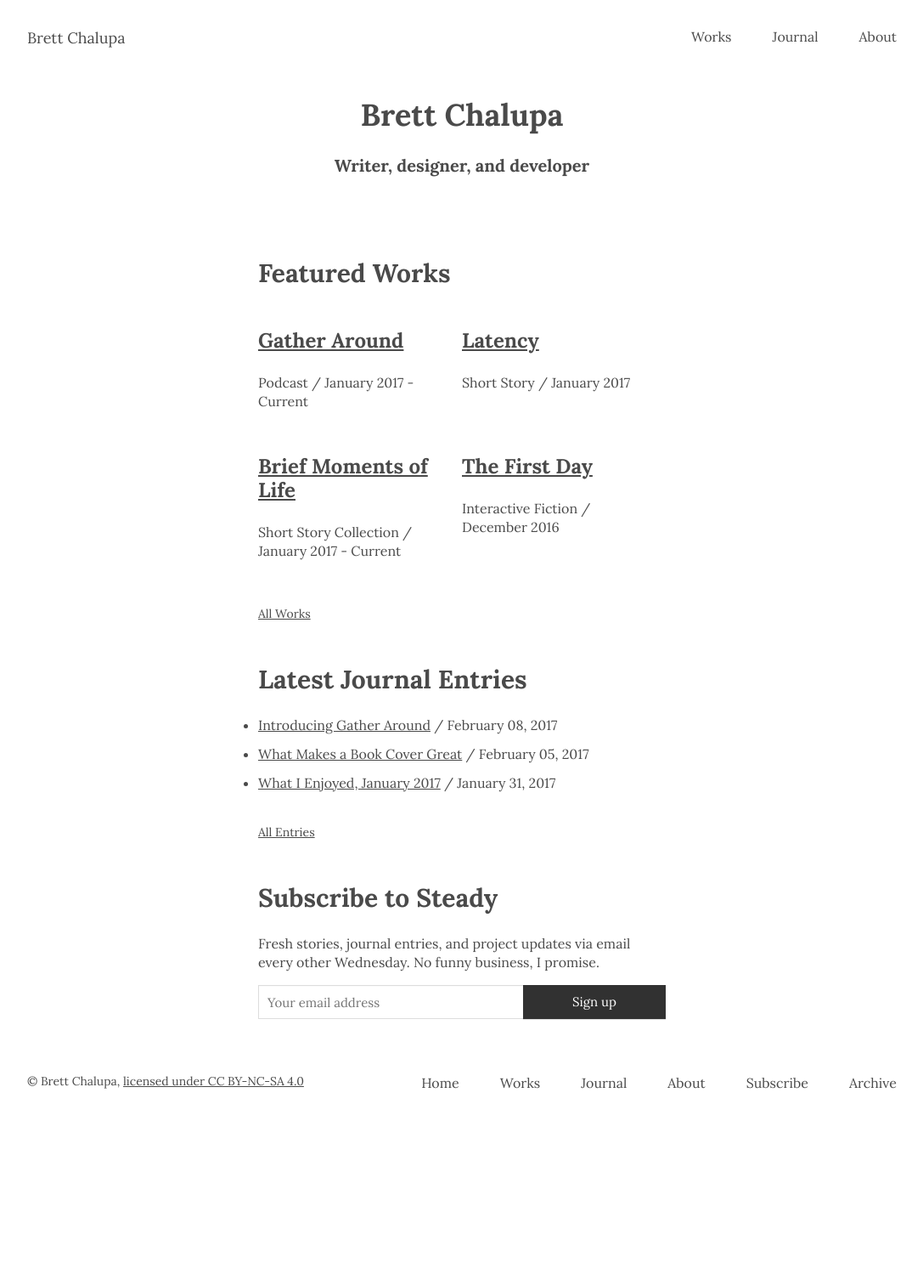
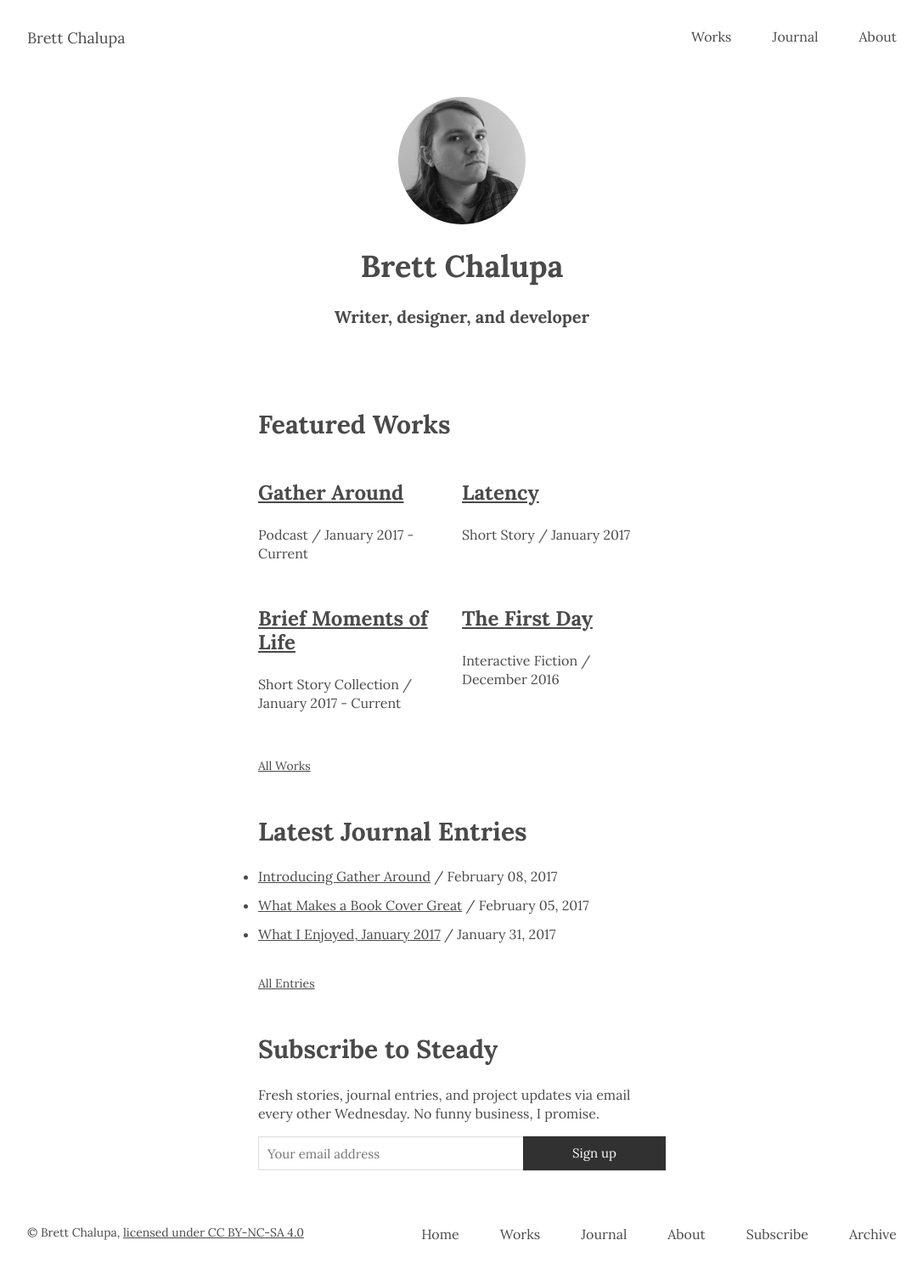
Before and after one commit to brettchalupa/brettchalupa.github.io, a Jekyll site: the page built from index.html, in a window 1280 px wide. Shown: the whole page at 85% size, without its empty margins (96-1183 px from the left). Built offline with Jekyll 4.4.1, drawn with Linux system fonts in a browser that asks for light colours; a script that is not in the unit is left out; before the commit the page ends 1321 px from its top, so only the background shows below that.

Commit message:
Display profile photo on home page
This adds a bit more character to the home page by making it more human
with my photo.

```diff
--- a/_sass/layout.scss
+++ b/_sass/layout.scss
@@ -291,6 +291,11 @@ iframe {
   .intro {
     margin-bottom: $spacing-unit * 2;
     text-align: center;
+
+    .profile-photo {
+      border-radius: 1000px;
+      max-width: 150px;
+    }
   }
 }
 
--- a/index.html
+++ b/index.html
@@ -5,6 +5,8 @@ layout: default
 
 <div id="home">
   <div class="intro">
+    <img alt='Profile photo of Brett' src='/img/brett_chalupa.jpg' class='profile-photo'>
+
     <h1>Brett Chalupa</h1>
 
     <h4>Writer, designer, and developer</h4>
```
